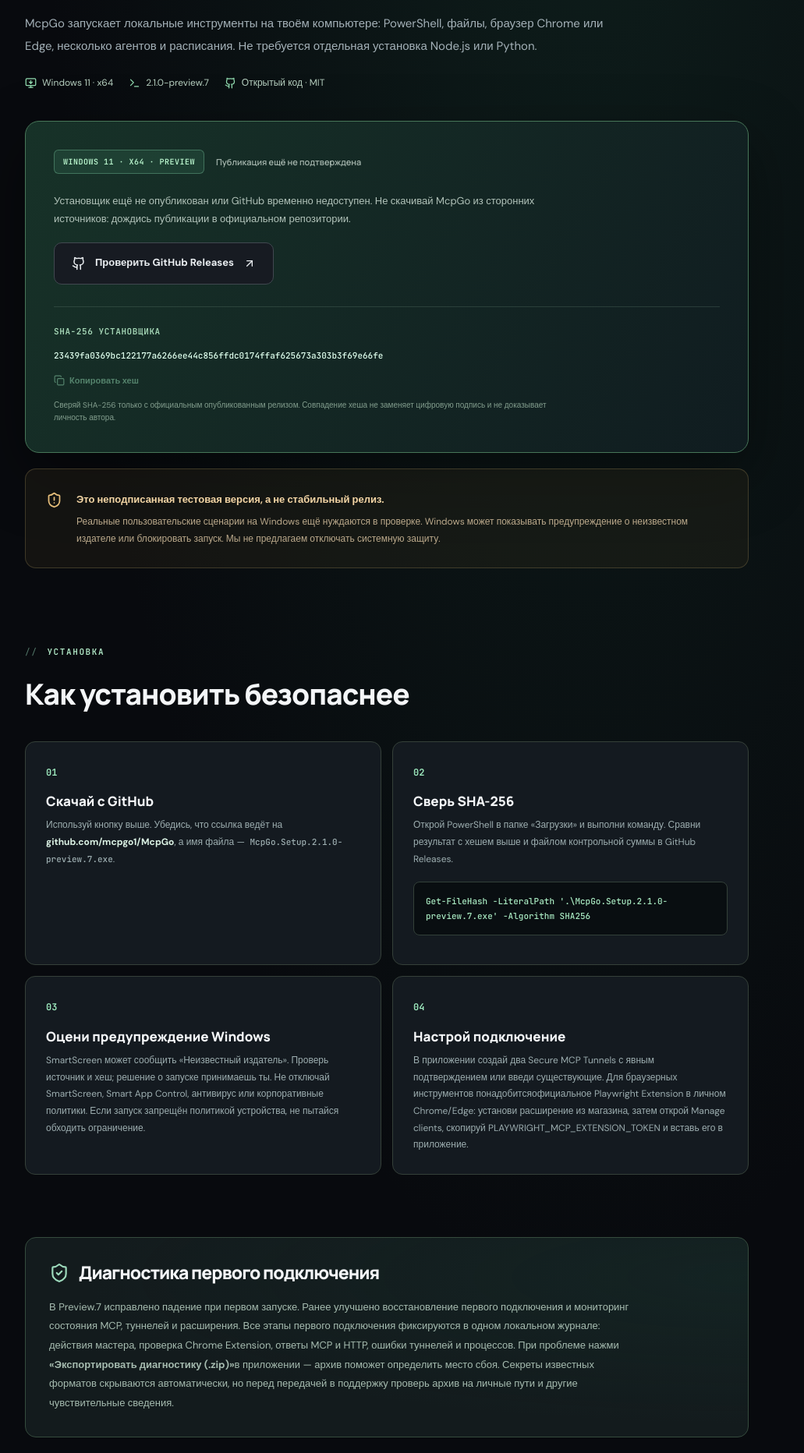
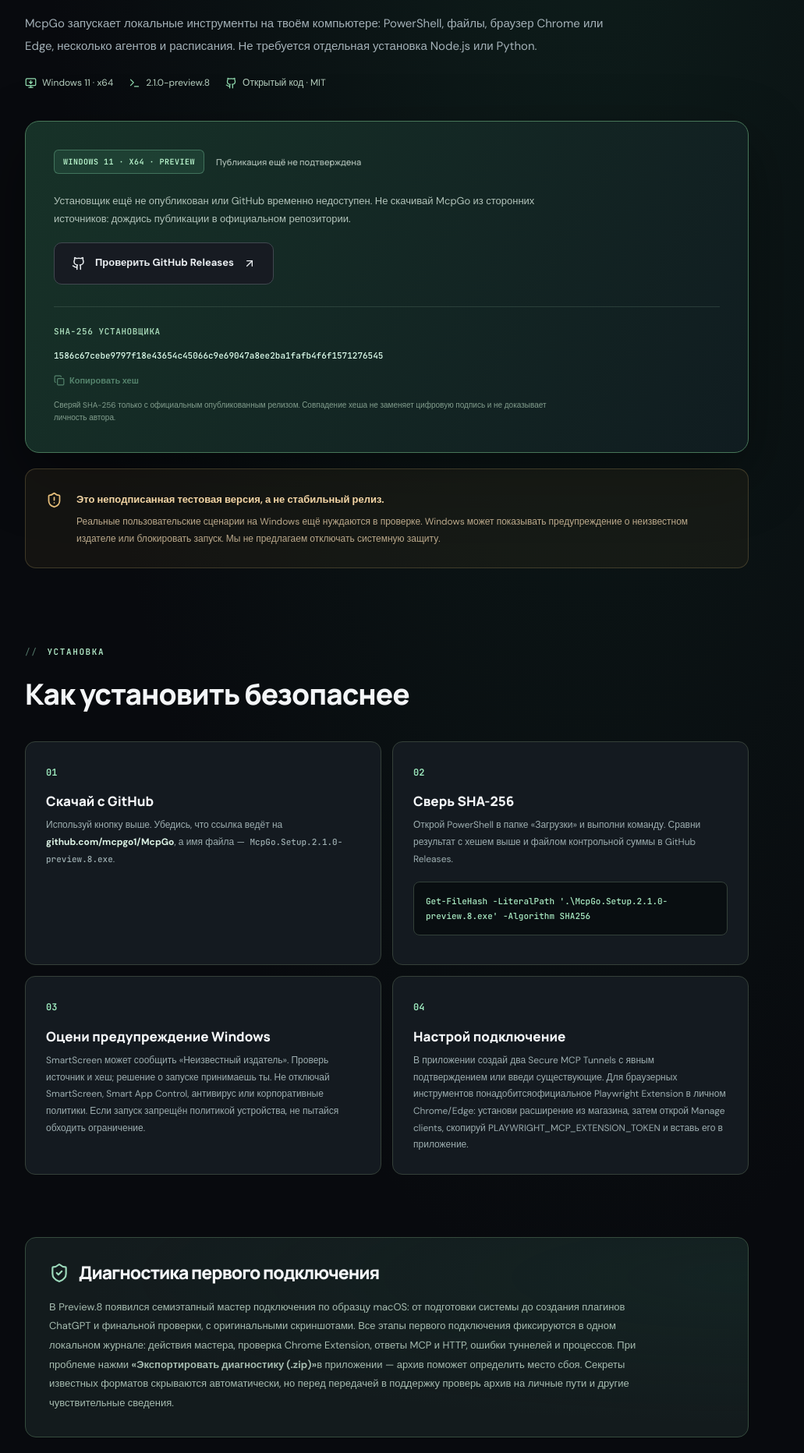
Before and after one commit to mcpgo1/mcpgo-next, a Next.js app: page /windows in a window 1280 px wide. Shown: the part 364-2228 px from the top of the page at 78% size, without its empty margins (144-1175 px from the left). Built offline with nearby package versions, Linux system fonts and the light colour scheme; no server answers.

Commit message:
release(site): Windows onboarding preview.8

```diff
--- a/app/data.ts
+++ b/app/data.ts
@@ -81,7 +81,7 @@ export const faqs = [
   { q:"Тратятся ли лимиты Codex при работе через ChatGPT + McpGo?", a:"Нет. Когда ты выполняешь задачи в обычном чате ChatGPT через инструменты McpGo, а не запускаешь Codex, квота Codex не расходуется — в том числе его 5-часовой лимит. Можно редактировать код, запускать сборки, тесты и работать с проектами, сохраняя доступный лимит Codex для отдельных задач в самом Codex." },
   { q:"Могу ли я продолжить один и тот же чат с телефона?", a:"Да, если открыть тот же разговор в своём аккаунте ChatGPT. Не нужно переносить историю в отдельную сессию Codex. Чтобы агент мог продолжать работать с файлами на Mac, McpGo, службы и Secure MCP Tunnels должны быть активны, а нужные MCP-инструменты доступны в этом чате. Скорость зависит от подключения и сервиса." },
   { q:"McpGo действительно бесплатный?", a:"Да. Собственный исходный код McpGo распространяется под MIT — его можно изучать, изменять и использовать бесплатно. Внешние сервисы могут иметь собственные тарифы и условия." },
-  { q:"Работает ли McpGo на Windows?", a:"Для Windows 11 x64 подготовлена экспериментальная Preview-версия 2.1.0-preview.7. Это неподписанный установщик, который ещё требует реального тестирования на Windows. Ссылка и инструкция — в разделе «Windows Preview». Стабильная проверенная версия пока доступна для macOS." },
+  { q:"Работает ли McpGo на Windows?", a:"Для Windows 11 x64 подготовлена экспериментальная Preview-версия 2.1.0-preview.8. Это неподписанный установщик, который ещё требует реального тестирования на Windows. Ссылка и инструкция — в разделе «Windows Preview». Стабильная проверенная версия пока доступна для macOS." },
   { q:"Есть ли готовый .dmg?", a:"Да, McpGo 2.1.4 для macOS 14+ и Apple Silicon опубликован на GitHub Releases. Файл подписан Developer ID и нотарифицирован Apple. Скачивай DMG по кнопке «Скачать McpGo»." },
   { q:"Нужен ли публичный сервер или открытые порты?", a:"Для Secure MCP Tunnels — нет. tunnel-client устанавливает исходящее HTTPS-соединение с OpenAI, а MCP-сервер остаётся локальным." },
   { q:"Как получить диагностику первого подключения?", a:"В мастере нажми «Экспорт диагностики» на macOS или «Экспортировать диагностику (.zip)» на Windows. ZIP включает подробные журналы и историю предыдущих попыток. Известные ключи и токены скрываются, но перед отправкой проверь архив на личные данные и пути к файлам." },
--- a/app/windows-release.ts
+++ b/app/windows-release.ts
@@ -3,10 +3,10 @@
  * enabled only when the public release API confirms the expected installer.
  * The digest must be updated from the final independently audited build.
  */
-export const WINDOWS_VERSION = "2.1.0-preview.7";
+export const WINDOWS_VERSION = "2.1.0-preview.8";
 export const WINDOWS_TAG = "v" + WINDOWS_VERSION;
 export const WINDOWS_INSTALLER = "McpGo.Setup." + WINDOWS_VERSION + ".exe";
-export const WINDOWS_SHA256 = "23439fa0369bc122177a6266ee44c856ffdc0174ffaf625673a303b3f69e66fe";
+export const WINDOWS_SHA256 = "1586c67cebe9797f18e43654c45066c9e69047a8ee2ba1fafb4f6f1571276545";
 export const WINDOWS_REPOSITORY = "https://github.com/mcpgo1/McpGo";
 export const WINDOWS_RELEASE_URL = WINDOWS_REPOSITORY + "/releases/tag/" + WINDOWS_TAG;
 export const WINDOWS_RELEASES_URL = WINDOWS_REPOSITORY + "/releases";
--- a/app/windows/page.tsx
+++ b/app/windows/page.tsx
@@ -71,7 +71,7 @@ export default function WindowsPage() {
       </section>
       <section className="win-safety" style={{ marginBottom: 22 }}>
         <div><ShieldCheck size={26}/><h2>Диагностика первого подключения</h2></div>
-        <p>В Preview.7 исправлено падение при первом запуске. Ранее улучшено восстановление первого подключения и мониторинг состояния MCP, туннелей и расширения. Все этапы первого подключения фиксируются в одном локальном журнале:
+        <p>В Preview.8 появился семиэтапный мастер подключения по образцу macOS: от подготовки системы до создания плагинов ChatGPT и финальной проверки, с оригинальными скриншотами. Все этапы первого подключения фиксируются в одном локальном журнале:
           действия мастера, проверка Chrome Extension, ответы MCP и HTTP, ошибки туннелей
           и процессов. При проблеме нажми <strong>«Экспортировать диагностику (.zip)»</strong>
           в приложении — архив поможет определить место сбоя. Секреты известных форматов
```
